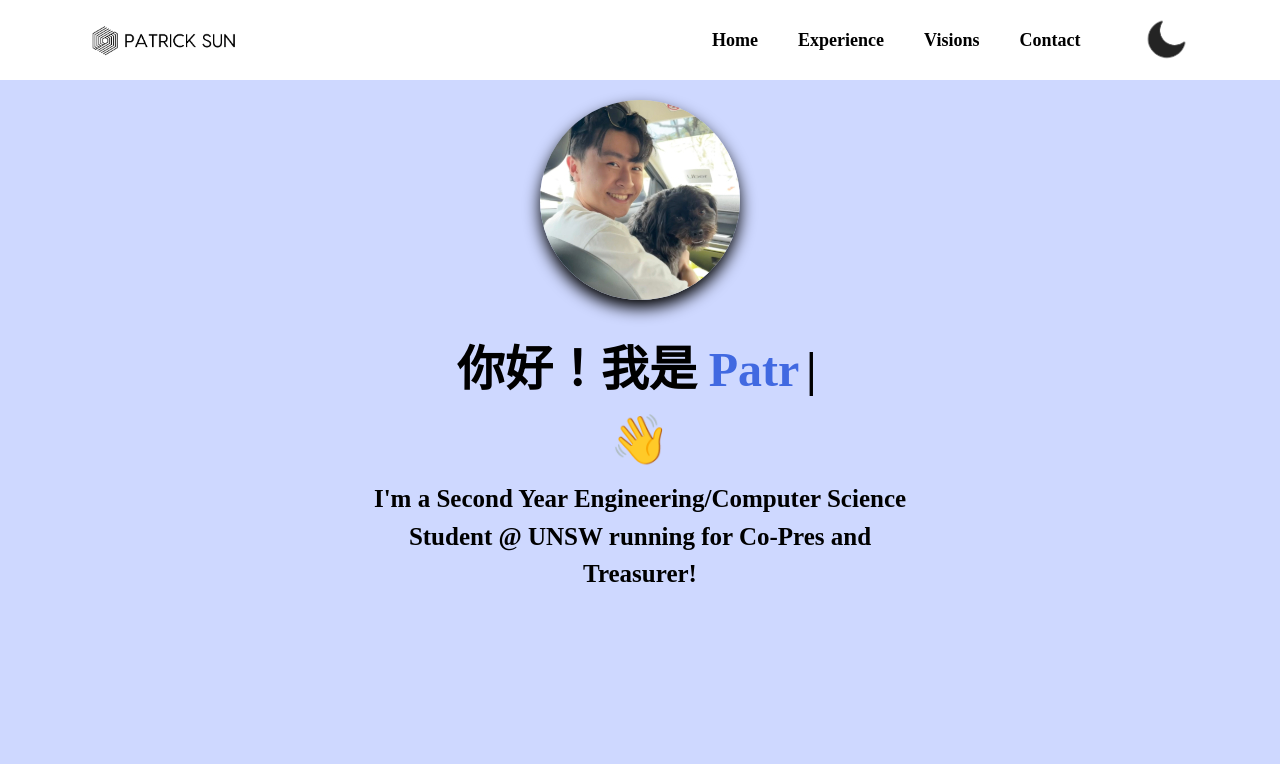
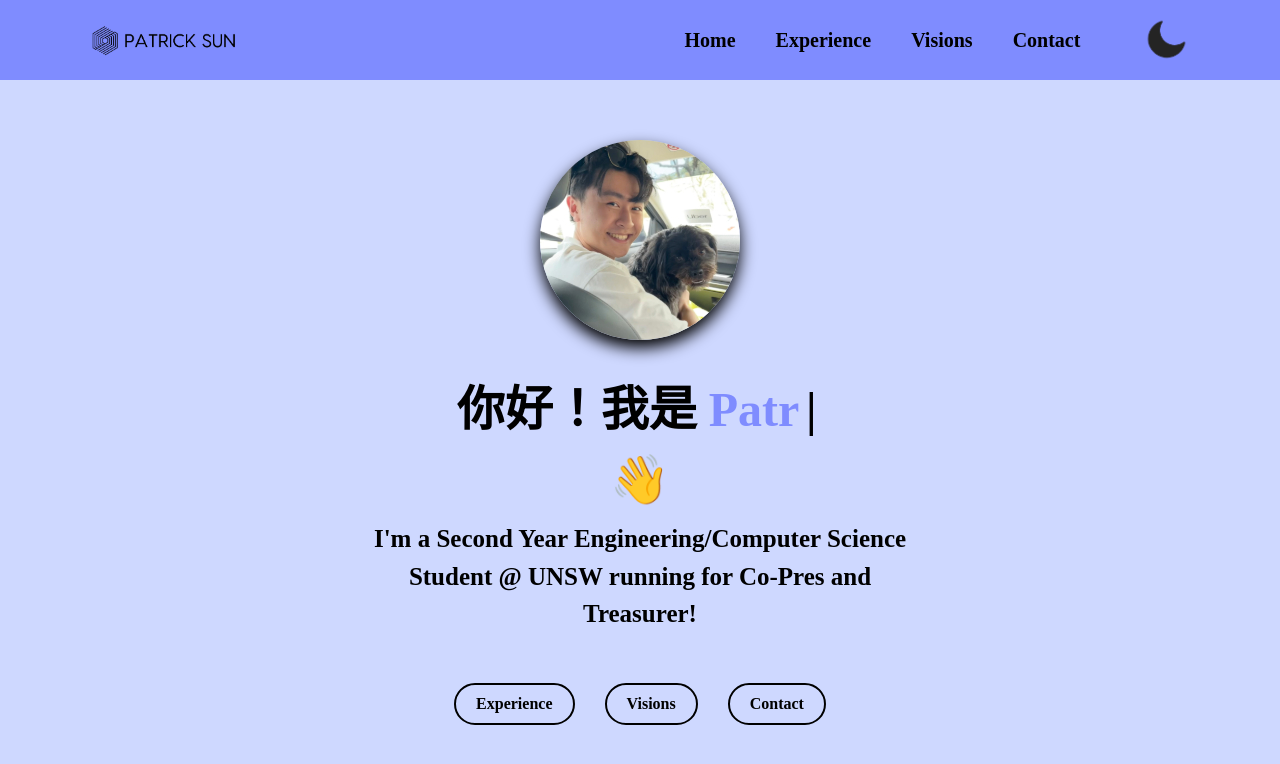
Before and after one commit to Patricksun1/patrick-website-new, a React (Vite) app: page / in a window 1280 px wide. Shown: the top 764 px of the page. Built offline with nearby package versions, Linux system fonts and the light colour scheme; a web font is replaced by a local one.

Commit message:
completed about page without functionality

```diff
--- a/src/About/About.css
+++ b/src/About/About.css
@@ -40,11 +40,12 @@ li {
     max-width: 540px;
     margin: 0 auto;
     text-align: center;
+    padding-top: 40px
 
 }
 
 .name-blue {
-    color: royalblue;
+    color: #7f8cff;
 }
 .dark .home__info--container {
     color: white;
@@ -129,3 +130,30 @@ li {
     visibility: hidden;
   }
 }
+
+.info-buttons {
+    display: flex;
+    justify-content: center;
+    gap: 30px;
+    margin-top: 20px;
+}
+
+.btn {
+    padding: 10px 20px;
+    border: 2px solid black;
+    border-radius: 25px;
+    font-size: 16px;
+    font-weight: bold;
+    text-align: center;
+    transition: background-color 300ms, color 300ms, transform 200ms;
+}
+.btn:hover {
+    background-color: #7f8cff;
+    color: white;
+    transform: scale(1.1);
+}
+
+.dark .btn {
+    border: 2px solid white;
+    color: white;
+}
--- a/src/About/About.tsx
+++ b/src/About/About.tsx
@@ -18,10 +18,15 @@ const About = () => {
         </h1>
         <p className="home__para">
           I'm a Second Year Engineering/Computer Science Student @ UNSW running
-          for <strong>Co-Pres</strong> and <strong>Treasurer</strong>!
+          for Co-Pres and Treasurer!
         </p>
+
       </div>
-      <div></div>
+      <div className="info-buttons">
+        <a href="#experience" className="btn btn--experience">Experience</a>
+        <a href="#visions" className="btn btn--visions">Visions</a>
+        <a href="#contact" className="btn btn--contact">Contact</a>
+      </div>
     </div>
   );
 };
--- a/src/About/TypingHeader.tsx
+++ b/src/About/TypingHeader.tsx
@@ -31,7 +31,7 @@ const TypingHeader: React.FC<MultiTypingHeaderProps> = ({
   const typed = currentPhrase.slice(0, charIndex);
 
   useEffect(() => {
-    let timer: NodeJS.Timeout;
+    let timer: ReturnType<typeof setTimeout>;
 
     if (!isDeleting && charIndex < currentPhrase.length) {
       timer = setTimeout(() => setCharIndex(charIndex + 1), speed);
--- a/src/Navbar/Navbar.css
+++ b/src/Navbar/Navbar.css
@@ -3,7 +3,7 @@
     display: flex;
     align-items: center;
     justify-content: space-between;
-    background: #ffffff;
+    background: #7f8cff;
     padding: 15px 7%;
 }
 
@@ -20,7 +20,7 @@ ul {
 ul li {
     display: inline-block;
     margin: 10px 20px;
-    font-size: 18px;
+    font-size: 20px;
     cursor: pointer;
 
 }
```
Also changed, not shown: src/Navbar/Navbar.tsx (+6 -1 lines).
